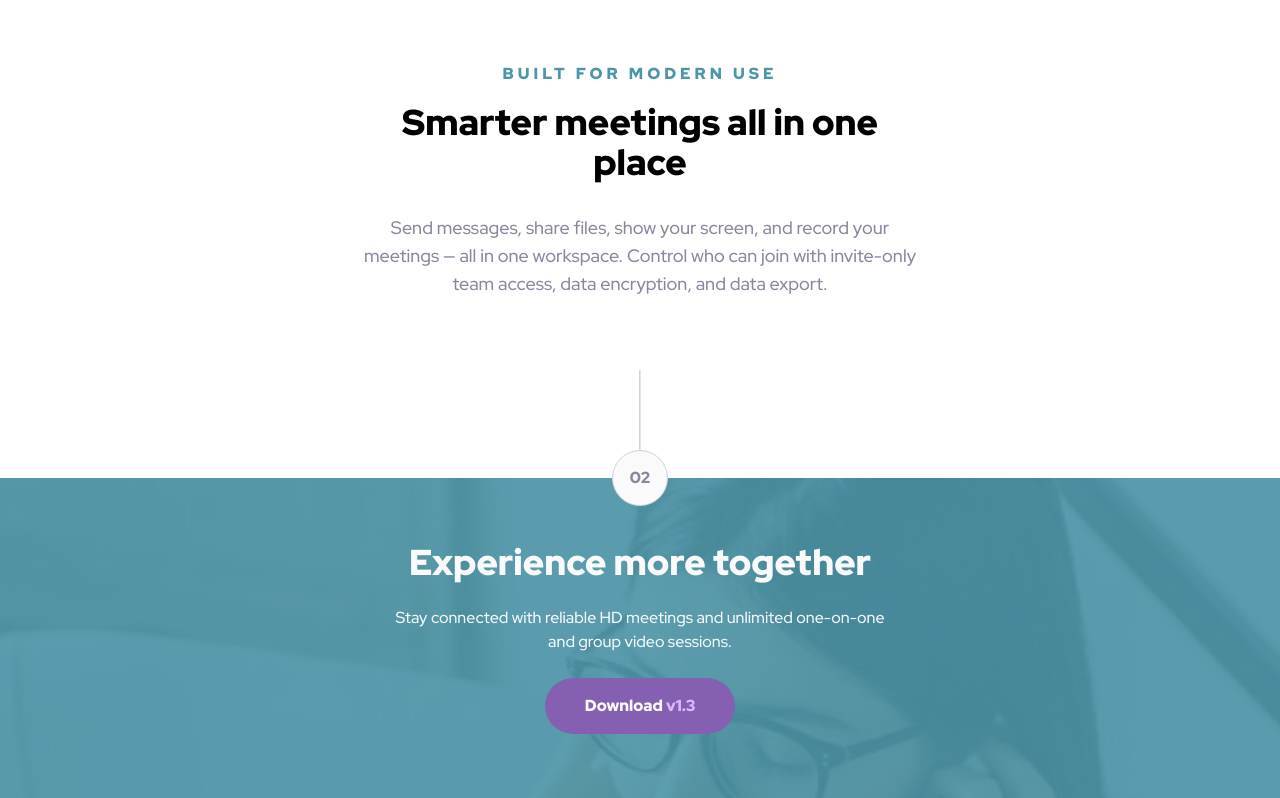
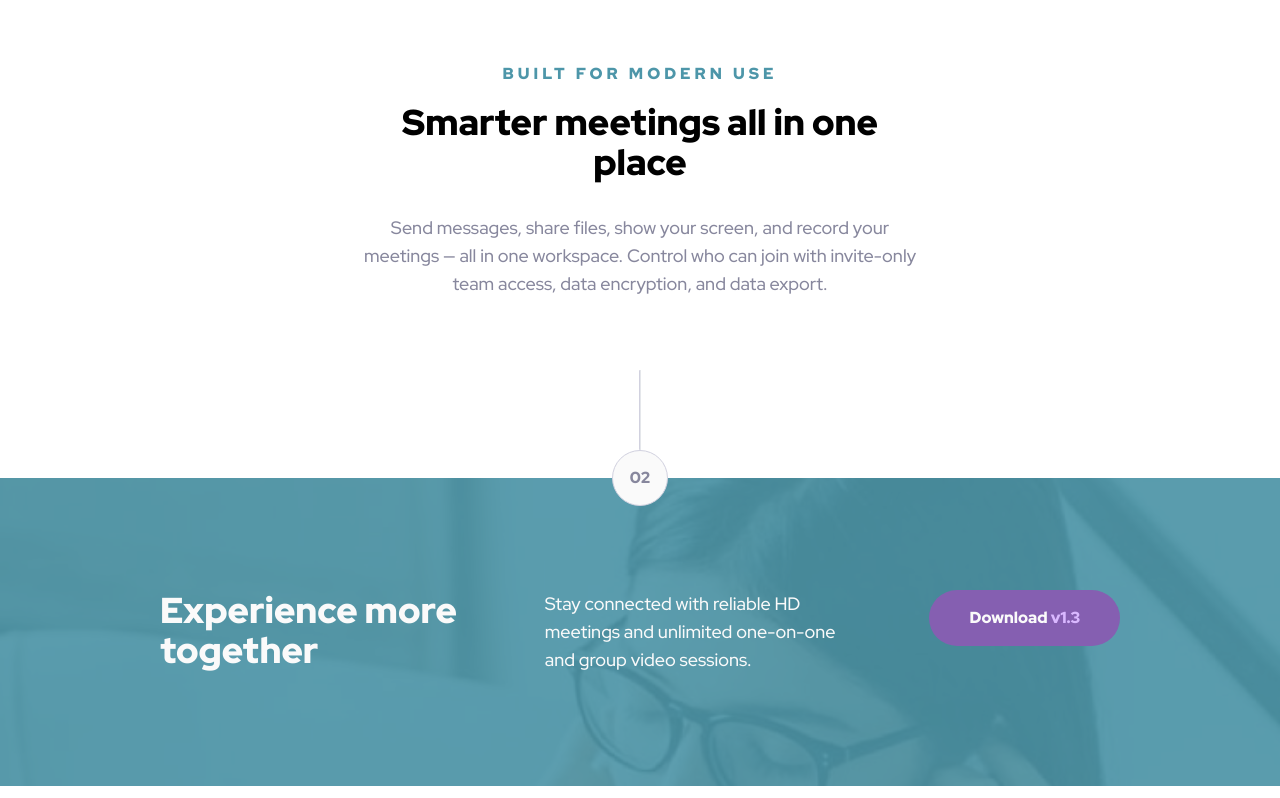
Before and after one commit to raswonders/meet-landing-page, a React (Vite) app: page / in a window 1280 px wide. Shown: the part 995-1793 px from the top of the page. Built offline with nearby package versions, Linux system fonts and the light colour scheme.

Commit message:
add destkop styles to footer

```diff
--- a/src/components/Button.tsx
+++ b/src/components/Button.tsx
@@ -16,7 +16,9 @@ export function Button({ color, children }: Props) {
   }
 
   return (
-    <button className={`${bgStyle} py-4 px-10 rounded-[2rem] font-black text-white`}>
+    <button
+      className={`${bgStyle} py-4 px-10 rounded-[2rem] font-black text-white whitespace-nowrap`}
+    >
       {children}
     </button>
   );
--- a/src/components/Footer.tsx
+++ b/src/components/Footer.tsx
@@ -5,11 +5,13 @@ export function Footer() {
   return (
     <>
       <VerticalIndicator className="-mb-7">02</VerticalIndicator>
-      <footer className="relative -z-20 py-16 px-8 flex flex-col items-center bg-cover bg-[url('/assets/mobile/image-footer.jpg')]">
+      <footer className="relative -z-20 py-16 px-4 lg:py-28 lg:px-40 flex flex-col items-center bg-cover bg-[url('/assets/mobile/image-footer.jpg')]">
         <div className="absolute -z-10 inset-0 bg-cyan-600 opacity-90"></div>
-        <div className="flex flex-col items-center text-white gap-6 text-center max-w-lg">
-          <h3 className="text-4xl font-black">Experience more together</h3>
-          <p className="font-medium">
+        <div className="flex flex-col lg:flex-row items-center lg:items-start lg:justify-between text-white gap-6 text-center lg:text-start max-w-lg lg:max-w-full">
+          <h3 className="lg:basis-1/3 text-[2rem] sm:text-4xl lg:text[2.5rem] font-black">
+            Experience more together
+          </h3>
+          <p className="font-medium lg:basis-1/3 lg:text-lg">
             Stay connected with reliable HD meetings and unlimited one-on-one
             and group video sessions.
           </p>
--- a/src/components/MainContent.tsx
+++ b/src/components/MainContent.tsx
@@ -2,9 +2,9 @@ import { VerticalIndicator } from "./VerticalIndicator";
 
 export function MainContent() {
   return (
-    <main className="p-8 sm:pt-14 pb-16 lg:pb-[4.5rem] lg:px-20 flex flex-col items-center">
+    <main className="p-8 sm:pt-14 pb-16 lg:pb-[4.5rem] lg:px-40 flex flex-col items-center">
       <VerticalIndicator>01</VerticalIndicator>
-      <div className="my-16 lg:mx-20 grid grid-cols-2 sm:grid-cols-4 grid-rows-2 sm:grid-rows-1 gap-4 lg:gap-5">
+      <div className="my-16 grid grid-cols-2 sm:grid-cols-4 grid-rows-2 sm:grid-rows-1 gap-4 lg:gap-5">
         <img
           src="/assets/mobile/image-woman-in-videocall.jpg"
           alt=""
```
